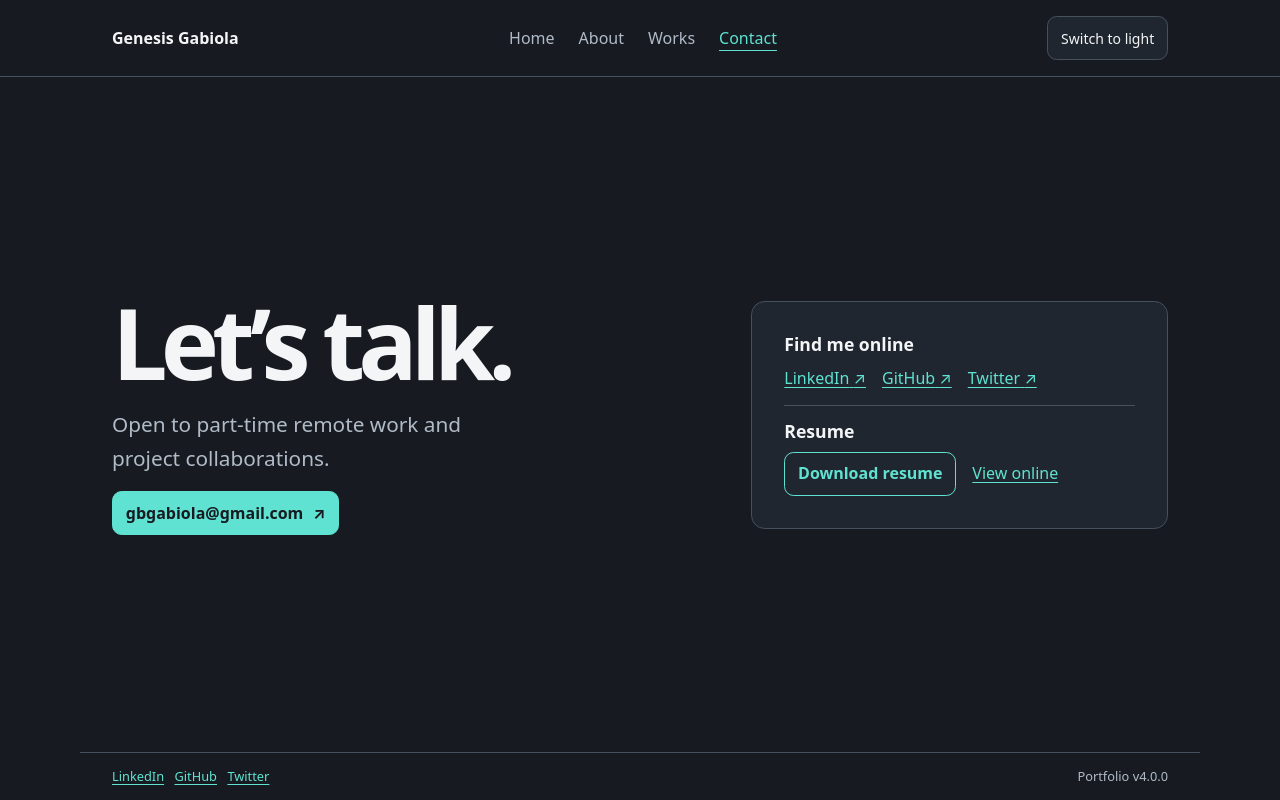
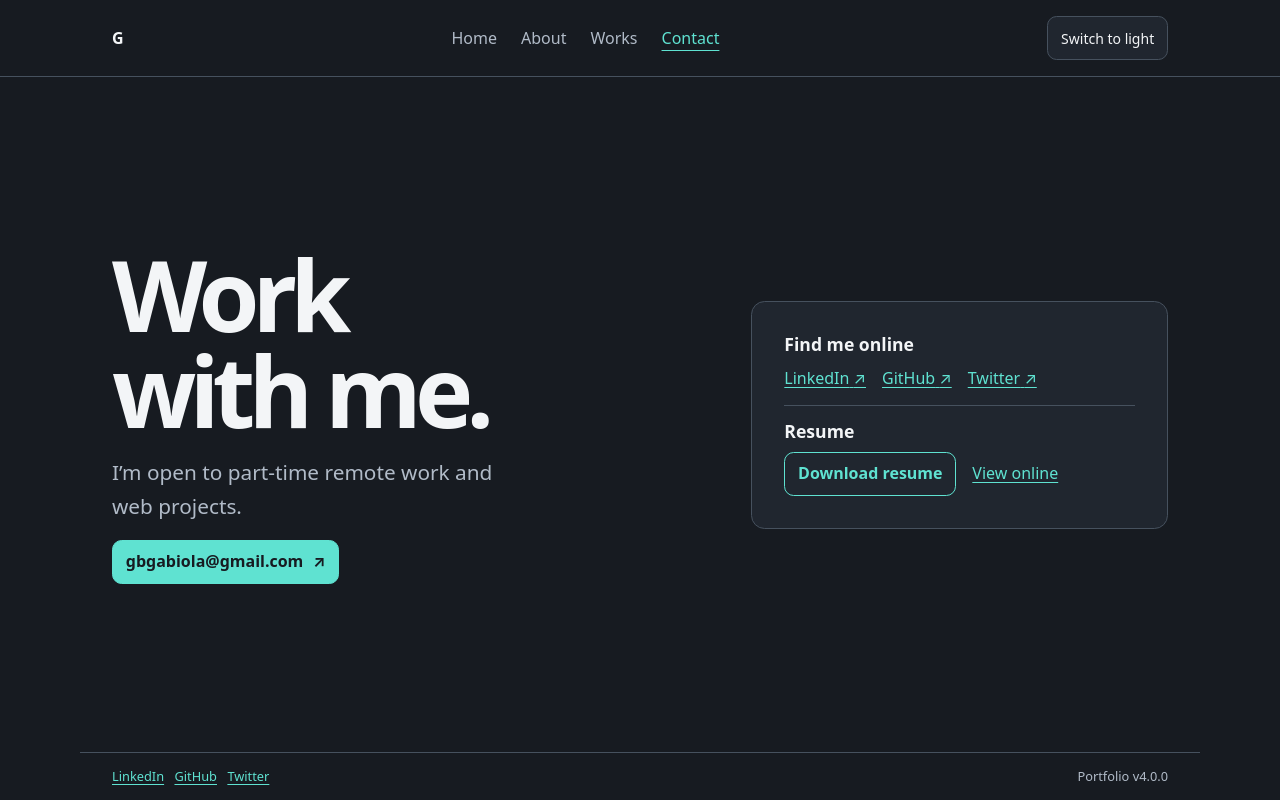
Before and after one commit to gbgabiola/gbgabiola.github.io, a Next.js app: page /contact in a window 1280 px wide. Built offline with nearby package versions, Linux system fonts and the light colour scheme.

Commit message:
feat: introduce G as the portfolio’s public name

```diff
--- a/scripts/smoke.mjs
+++ b/scripts/smoke.mjs
@@ -6,7 +6,7 @@ const { version } = JSON.parse(readFileSync(new URL('../package.json', import.me
 const base = process.env.SMOKE_BASE_URL || 'http://127.0.0.1:3000';
 
 const routes = [
-  ['/', 'Home', '>Genesis Gabiola</h1>'],
+  ['/', 'Home', 'Full Stack Developer'],
   ['/about', 'About', 'Professional Experience'],
   ['/works', 'Works', 'Caffeinawa'],
   ['/contact', 'Contact', 'mailto:gbgabiola@gmail.com'],
@@ -19,8 +19,9 @@ for (const [path, title, content] of routes) {
 
   const html = await response.text();
 
-  assert.ok(html.includes(`<title>${title} | Genesis Gabiola - Software Engineer</title>`), `${path}: title`);
+  assert.ok(html.includes(`<title>${title} | G - Software Engineer</title>`), `${path}: title`);
 
+  assert.doesNotMatch(html, /Genesis Gabiola/i, `${path}: public nickname`);
   assert.ok(html.includes(content), `${path}: content`);
   assert.ok(html.includes(`>Portfolio v${version}</p>`), `${path}: portfolio version`);
 
@@ -58,6 +59,7 @@ assert.equal(manifestResponse.status, 200);
 const manifest = await manifestResponse.json();
 
 assert.equal(manifest.start_url, '/');
+assert.equal(manifest.short_name, 'G');
 
 const verification = await fetch(new URL('/keybase.txt', base));
 
--- a/src/app/about/page.tsx
+++ b/src/app/about/page.tsx
@@ -8,7 +8,7 @@ import styles from './page.module.css';
 
 export const metadata = pageMetadata(
   'About',
-  'Explore Genesis Gabiola’s professional experience, technical skills, and approach to full stack development.',
+  'Explore G’s professional experience and skills in full stack development.',
 );
 
 export default function AboutPage() {
@@ -17,13 +17,13 @@ export default function AboutPage() {
       <header className={styles.profile}>
         <Image
           src={photo}
-          alt={profile.name}
+          alt={`Portrait of ${profile.nickname}`}
           width={120}
           height={120}
           className={styles.portrait}
         />
         <div>
-          <h1 className="display-heading">About {profile.name}</h1>
+          <h1 className="display-heading">About {profile.nickname}</h1>
           <p>
             {profile.role} · {profile.specialization}
           </p>
--- a/src/app/contact/page.tsx
+++ b/src/app/contact/page.tsx
@@ -6,7 +6,7 @@ import styles from './page.module.css';
 
 export const metadata = pageMetadata(
   'Contact',
-  'Contact Genesis Gabiola about part-time remote opportunities and project collaborations, or download his resume.',
+  'Get in touch with G about part-time remote work and web projects.',
 );
 
 export default function ContactPage() {
@@ -14,7 +14,7 @@ export default function ContactPage() {
     <div className="viewport-page">
       <div className={styles.grid}>
         <section aria-labelledby="contact-heading">
-          <h1 id="contact-heading" className="display-heading">Let’s talk.</h1>
+          <h1 id="contact-heading" className="display-heading">Work with me.</h1>
           <p className="intro-copy">{profile.availability}</p>
           <a className={buttons.primary} href={`mailto:${profile.email}`}>
             {profile.email} <span className={styles.arrow} aria-hidden="true">↗</span>
--- a/src/app/layout.tsx
+++ b/src/app/layout.tsx
@@ -10,7 +10,7 @@ import './globals.css';
 export const metadata: Metadata = {
   title: { default: site.title, template: `%s | ${site.title}` },
   description: site.description,
-  authors: [{ name: profile.name }],
+  authors: [{ name: profile.nickname }],
   openGraph: {
     title: site.title,
     description: site.description,
--- a/src/app/manifest.ts
+++ b/src/app/manifest.ts
@@ -3,8 +3,8 @@ import { profile } from '@/content/profile';
 
 export default function manifest(): MetadataRoute.Manifest {
   return {
-    name: `${profile.name} Portfolio`,
-    short_name: profile.name,
+    name: `${profile.nickname} Portfolio`,
+    short_name: profile.nickname,
     start_url: '/',
     display: 'minimal-ui',
     background_color: '#171b21',
--- a/src/app/page.tsx
+++ b/src/app/page.tsx
@@ -16,8 +16,8 @@ export default function HomePage() {
       <section className={styles.hero} aria-labelledby="home-heading">
         <div>
           <p className="eyebrow">{profile.role}</p>
-          <h1 id="home-heading" className="display-heading">{profile.name}</h1>
-          <p className="intro-copy">I build web interfaces and backend APIs.</p>
+          <h1 id="home-heading" className="display-heading">Hi, I’m {profile.nickname}.</h1>
+          <p className="intro-copy">{profile.specialization} building interfaces and APIs.</p>
           <div className={styles.actions}>
             <Link href="/works" className={buttons.primary}>View work</Link>
             <ResumeLink />
@@ -29,7 +29,7 @@ export default function HomePage() {
         <figure className={styles.photo}>
           <Image
             src={photo}
-            alt={profile.name}
+            alt={`Portrait of ${profile.nickname}`}
             width={360}
             height={360}
             sizes="(max-width: 720px) 112px, 360px"
--- a/src/app/works/page.tsx
+++ b/src/app/works/page.tsx
@@ -6,7 +6,7 @@ import styles from './page.module.css';
 
 export const metadata = pageMetadata(
   'Works',
-  'Explore selected projects by Genesis Gabiola, including Caffeinawa, Omnifood, and UniFlix.',
+  'Explore G’s selected projects, including Caffeinawa, Omnifood, and UniFlix.',
 );
 
 export default function WorksPage() {
--- a/src/components/layout/site-header.tsx
+++ b/src/components/layout/site-header.tsx
@@ -11,9 +11,9 @@ export default function SiteHeader() {
         <Link
           href="/"
           className={styles.brand}
-          aria-label={`${profile.name} home`}
+          aria-label={`${profile.nickname} home`}
         >
-          {profile.name}
+          {profile.nickname}
         </Link>
         <Navigation />
         <ThemeSwitch />
--- a/src/config/site.ts
+++ b/src/config/site.ts
@@ -3,8 +3,8 @@ import { profile } from '@/content/profile';
 
 export const site = {
   version,
-  title: `${profile.name} - ${profile.role}`,
-  description: `${profile.name} is a Software Engineer specializing in Full Stack Development, building thoughtful interfaces and reliable web applications.`,
+  title: `${profile.nickname} - ${profile.role}`,
+  description: `Portfolio of ${profile.nickname}, a software engineer and full stack developer working across web interfaces and backend APIs.`,
   navigation: [
     { href: '/', label: 'Home' },
     { href: '/about', label: 'About' },
--- a/src/content/profile.ts
+++ b/src/content/profile.ts
@@ -1,5 +1,5 @@
 type Profile = {
-  name: string;
+  nickname: string;
   role: string;
   specialization: string;
   location: string;
@@ -11,14 +11,14 @@ type Profile = {
 };
 
 export const profile = {
-  name: 'Genesis Gabiola',
+  nickname: 'G',
   role: 'Software Engineer',
-  specialization: 'Full Stack Development',
+  specialization: 'Full Stack Developer',
   location: 'San Fernando, Pampanga, Philippines',
   summary:
     'I build web applications that connect thoughtful user experiences with reliable backend systems.',
   availability:
-    'Open to part-time remote work and project collaborations.',
+    'I’m open to part-time remote work and web projects.',
   email: 'gbgabiola@gmail.com',
   resume: {
     viewUrl:
```
Also changed, not shown: 1 other file (tests, documents, lock files or other folders).
